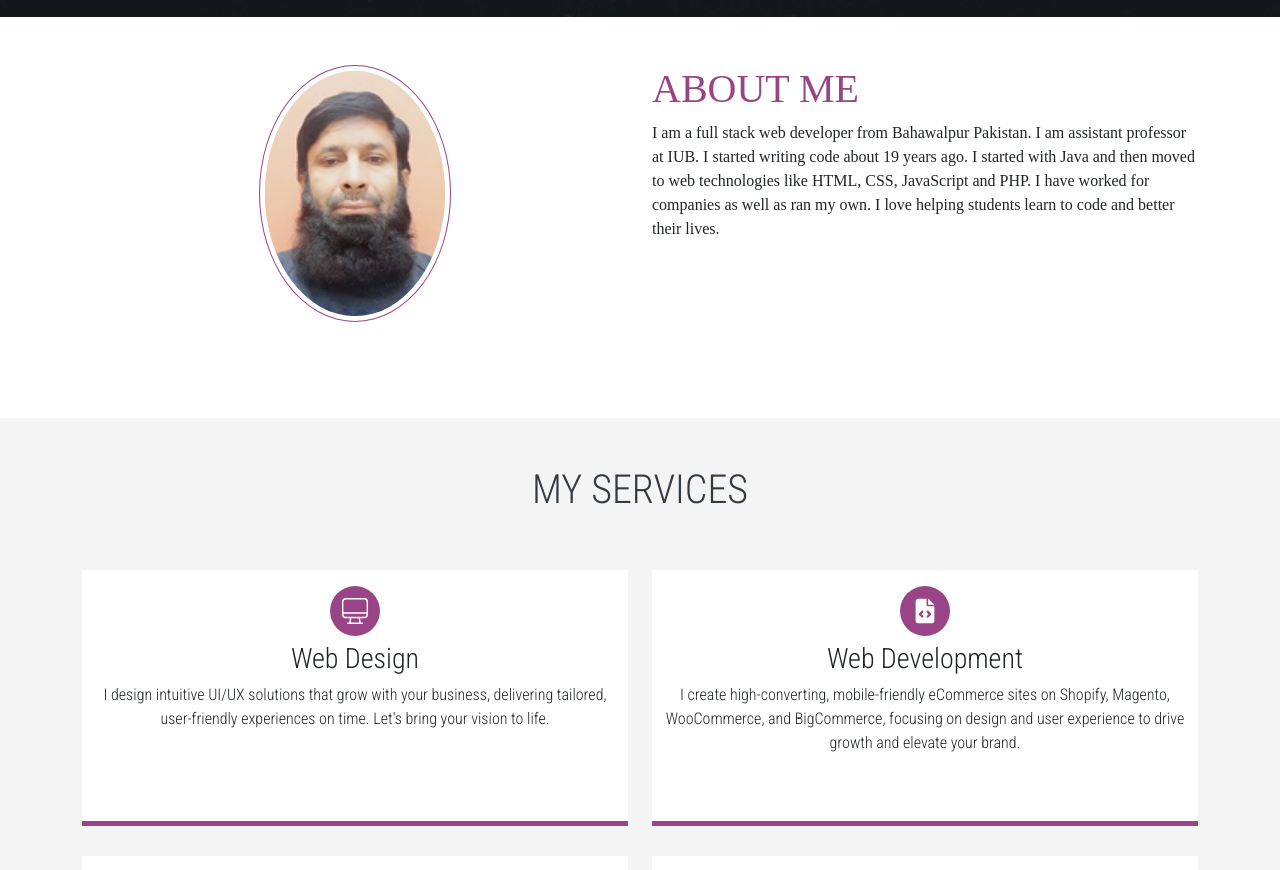
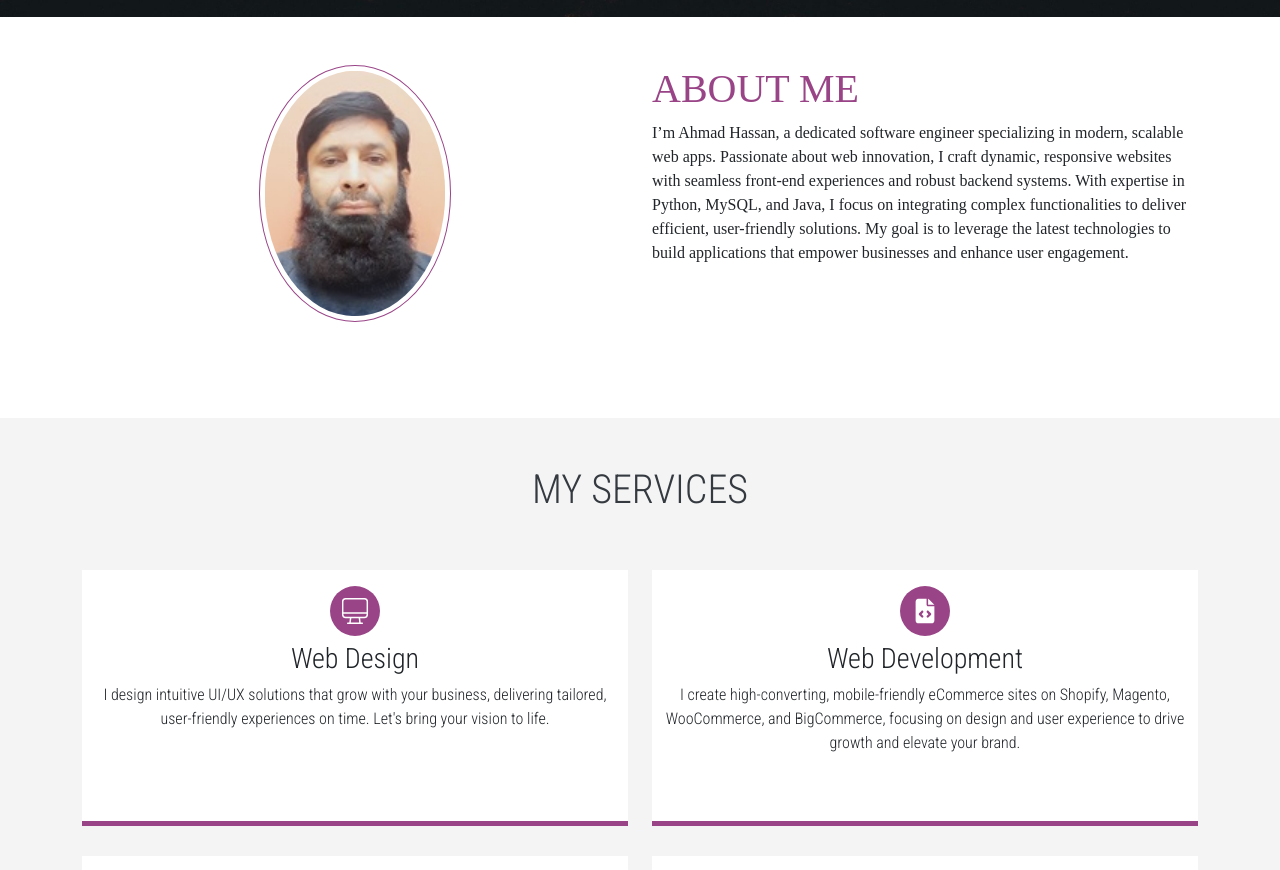
Before and after one commit to AhmadInsight/Cern-portfolio, a React (Vite) app: page / in a window 1280 px wide. Shown: the part 783-1653 px from the top of the page. Built offline with nearby package versions, Linux system fonts and the light colour scheme.

Commit message:
Update AboutMe.tsx

```diff
--- a/src/components/AboutMe.tsx
+++ b/src/components/AboutMe.tsx
@@ -12,12 +12,14 @@ export const AboutMe = () => {
         <div className="col-lg-6 col-xm-12">
           <h1 className="about-heading">About Me</h1>
           <p>
-            I am a full stack web developer from Bahawalpur Pakistan. I am
-            assistant professor at IUB. I started writing code about 19 years
-            ago. I started with Java and then moved to web technologies like
-            HTML, CSS, JavaScript and PHP. I have worked for companies as well
-            as ran my own. I love helping students learn to code and better
-            their lives.
+            I’m Ahmad Hassan, a dedicated software engineer specializing in
+            modern, scalable web apps. Passionate about web innovation,
+            I craft dynamic, responsive websites with seamless front-end
+            experiences and robust backend systems. With expertise in Python,
+            MySQL, and Java, I focus on integrating complex functionalities to
+            deliver efficient, user-friendly solutions. My goal is to leverage
+            the latest technologies to build applications that empower
+            businesses and enhance user engagement.
           </p>
         </div>
       </div>
```
